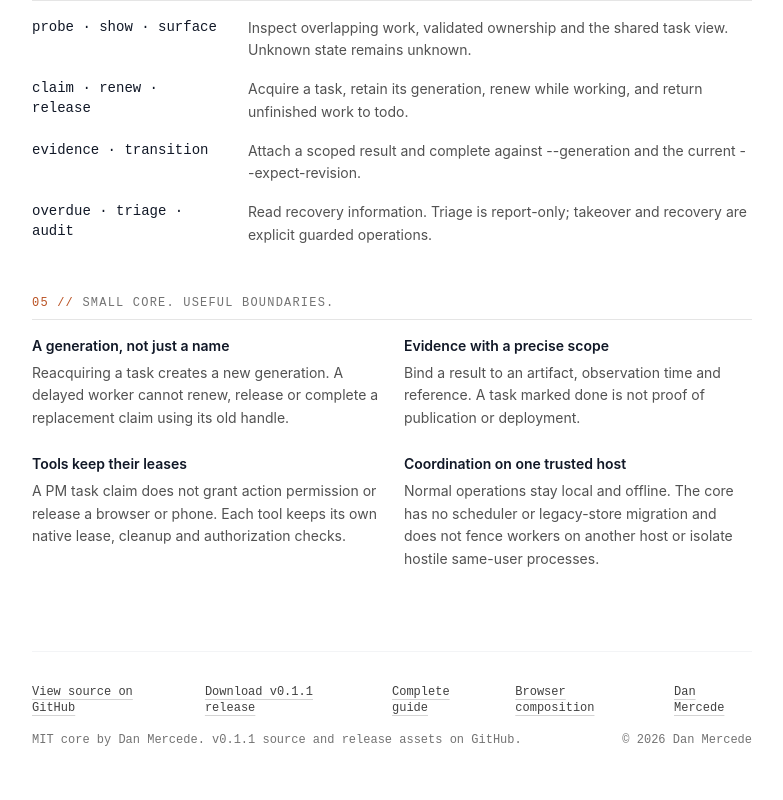
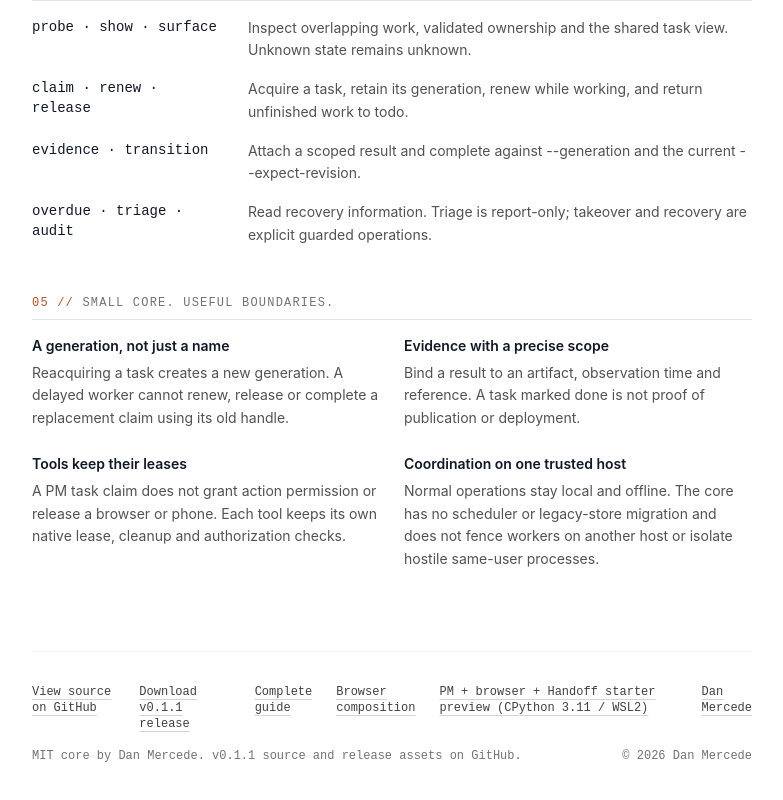
Before and after one commit to OrionArchitekton/orion-pm-site, a React (Vite) app: page / in a window 1280 px wide. Shown: the part 1688-2488 px from the top of the page, without its empty margins (248-1031 px from the left). Built offline with nearby package versions, Linux system fonts and the light colour scheme.

Commit message:
Link the combined starter preview from Orion PM Works (#12)

```diff
--- a/constants.ts
+++ b/constants.ts
@@ -132,6 +132,10 @@
       "url": "https://github.com/OrionArchitekton/orion-pm-oss/blob/main/docs/browser-composition.md"
     },
     {
+      "label": "PM + browser + Handoff starter preview (CPython 3.11 / WSL2)",
+      "url": "https://www.danmercede.com/guides/continue-agent-tasks-with-orion-starter"
+    },
+    {
       "label": "Dan Mercede",
       "url": "https://www.danmercede.com"
     }
```
